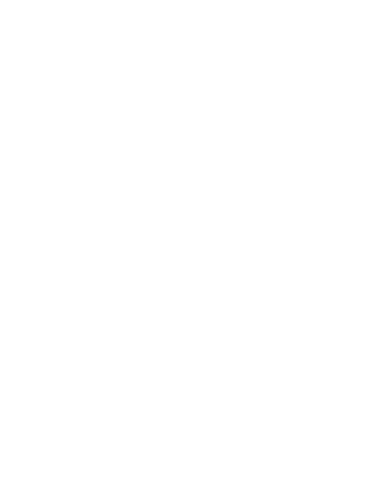
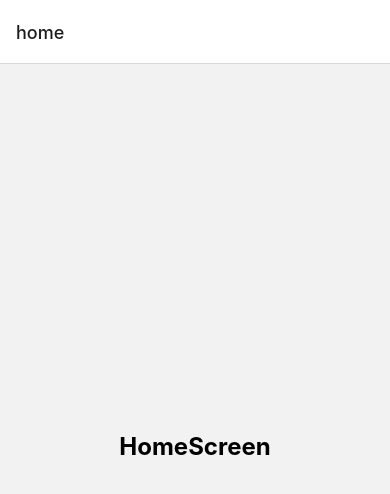
Before and after one commit to OkkashaAlly/react-native-tut, a React Native app: screen / in a window 390 px wide. Shown: the top 494 px of the page. Built offline with nearby package versions, Linux system fonts and the light colour scheme.

Commit message:
73 - Stack Navigation

```diff
--- a/App.jsx
+++ b/App.jsx
@@ -1,7 +1,17 @@
-import { NavigationContainer } from '@react-navigation/native';
+import { NavigationContainer } from "@react-navigation/native";
+import { createNativeStackNavigator } from "@react-navigation/native-stack";
+import AboutScreen from "./screens/AboutScreen";
+import HomeScreen from "./screens/HomeScreen";
+
+const Stack = createNativeStackNavigator();
 
 export default function App() {
   return (
-    <NavigationContainer>{/* Rest of your app code */}</NavigationContainer>
+    <NavigationContainer>
+      <Stack.Navigator>
+        <Stack.Screen name="home" component={HomeScreen} />
+        <Stack.Screen name="about" component={AboutScreen} />
+      </Stack.Navigator>
+    </NavigationContainer>
   );
 }
```
